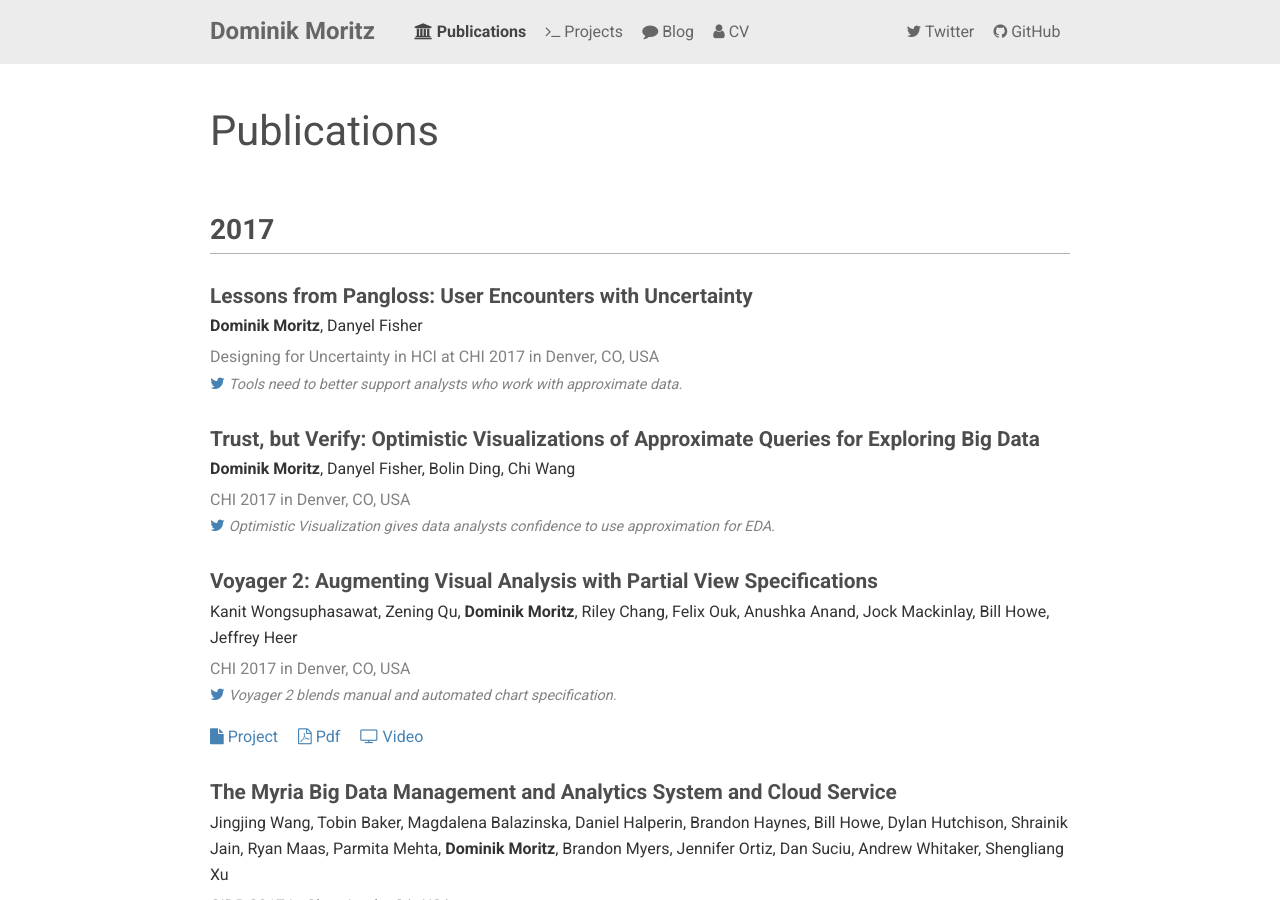
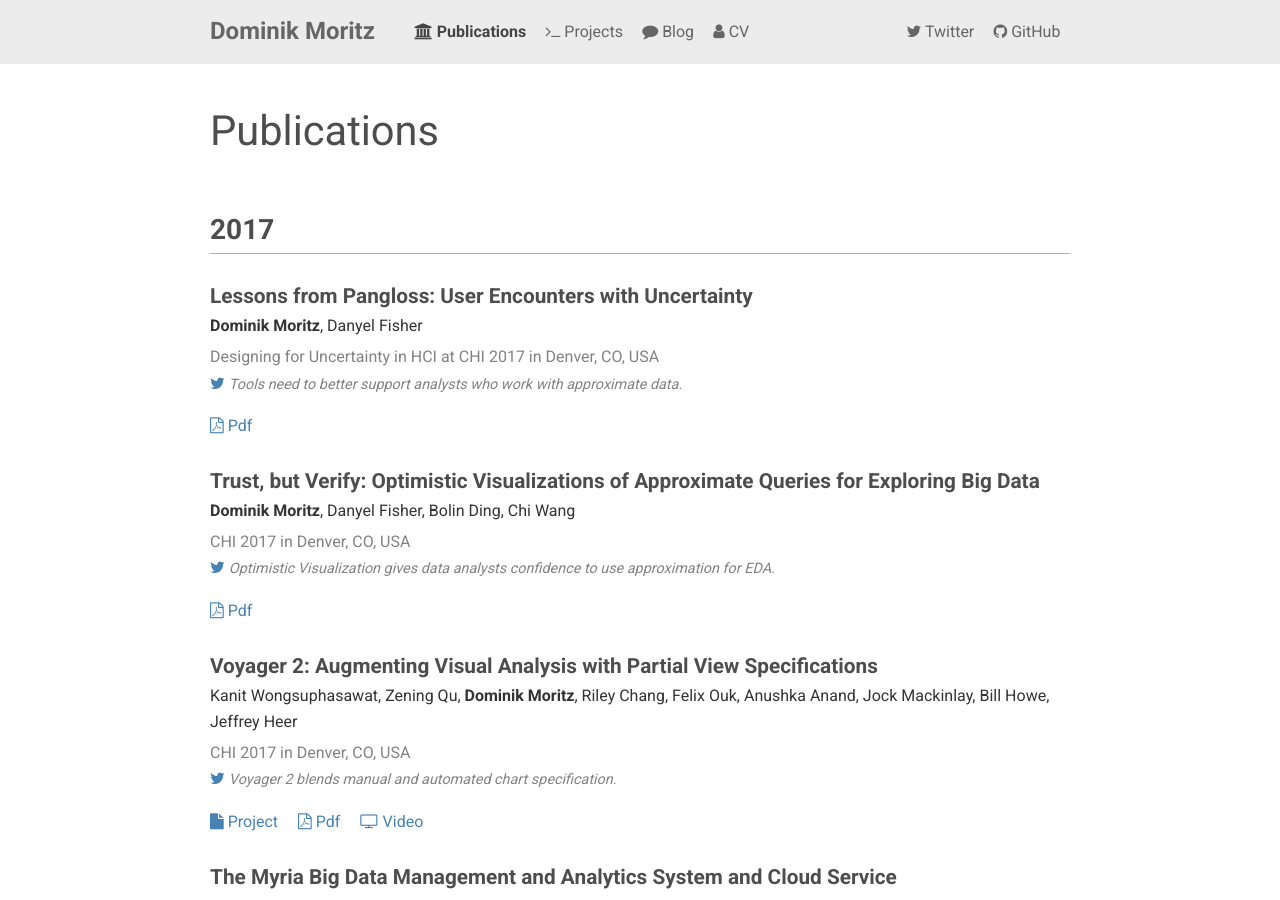
Before and after one commit to domoritz/domoritz.github.io, a Jekyll site: the page built from publications.md, in a window 1280 px wide and 900 px high. Built offline with Jekyll 4.4.1, drawn with Linux system fonts in a browser that asks for light colours; nearby versions of some CDN libraries.

Commit message:
Add pangloss papers

```diff
--- a/_data/publications.yml
+++ b/_data/publications.yml
@@ -6,6 +6,7 @@
   venue: Designing for Uncertainty in HCI at CHI 2017
   venue_location: Denver, CO, USA
   venue_url: http://visualization.ischool.uw.edu/hci_uncertainty/
+  pdf: /files/2017-Pangloss-Uncertainty.pdf
   tweet: Tools need to better support analysts who work with approximate data.
 
 - title: "Trust, but Verify: Optimistic Visualizations of Approximate Queries for Exploring Big Data"
@@ -18,6 +19,7 @@
   venue: CHI 2017
   venue_location: Denver, CO, USA
   venue_url: https://chi2017.acm.org/
+  pdf: /files/2017-TrustButVerify-CHI.pdf
   tweet: Optimistic Visualization gives data analysts confidence to use approximation for EDA.
 
 - title: "Voyager 2: Augmenting Visual Analysis with Partial View Specifications"
```
Also changed, not shown: 2 other files.
